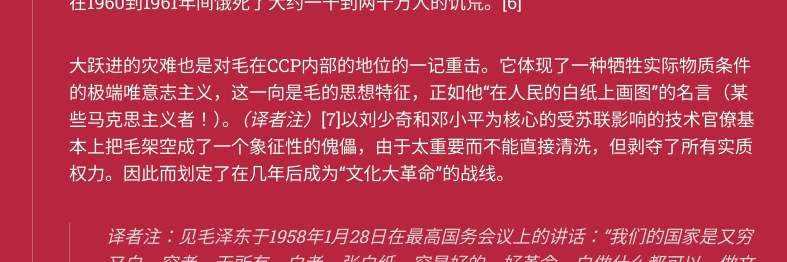
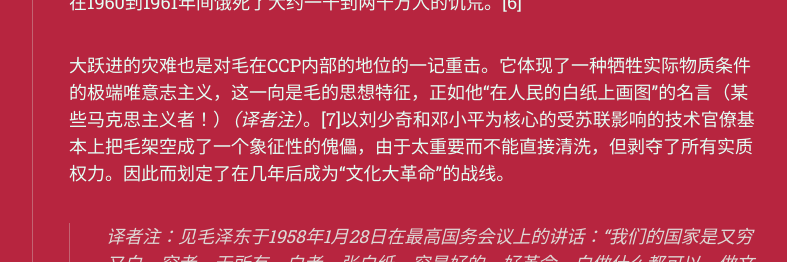
Before and after one commit to scatterdclouds/scatterdclouds.github.io, a Jekyll site: the page built from _posts/2024-12-12-goldner-notes.md, in a window 1280 px wide. Shown: the part 4738-5000 px from the top of the page, without its empty margins (357-1144 px from the left). Built offline with Jekyll 4.4.1, drawn with Linux system fonts in a browser that asks for light colours; nearby versions of some CDN libraries; some web fonts are replaced; comment, search, counter and statistics services are not loaded.

```diff
--- a/_posts/2024-12-12-goldner-notes.md
+++ b/_posts/2024-12-12-goldner-notes.md
@@ -69,7 +69,7 @@ CCP的下一阶段是共产国际的所谓“第三阶段”，在一定程度
 
 因此，1958年，毛在国内发动了所谓的“大跃进”，试图通过让全国各地的农民参与小型工业“后院”生产，取代苏联式的重工业。农民被迫加入“人民公社”，为在10-15年内赶上资本主义西方的经济水平而劳作。所有锅碗瓢盆和家传宝物都被熔炼在后院的小窑里以生产钢铁，工作节奏让人窒息。其结果是农民的劳动力被耗尽而荒废了庄稼种植，导致在1960到1961年间饿死了大约一千到两千万人的饥荒。[6]
 
-大跃进的灾难也是对毛在CCP内部的地位的一记重击。它体现了一种牺牲实际物质条件的极端唯意志主义，这一向是毛的思想特征，正如他“在人民的白纸上画图”的名言（某些马克思主义者！）。*（译者注）*[7]以刘少奇和邓小平为核心的受苏联影响的技术官僚基本上把毛架空成了一个象征性的傀儡，由于太重要而不能直接清洗，但剥夺了所有实质权力。因此而划定了在几年后成为“文化大革命”的战线。
+大跃进的灾难也是对毛在CCP内部的地位的一记重击。它体现了一种牺牲实际物质条件的极端唯意志主义，这一向是毛的思想特征，正如他“在人民的白纸上画图”的名言（某些马克思主义者！）*（译者注）*。[7]以刘少奇和邓小平为核心的受苏联影响的技术官僚基本上把毛架空成了一个象征性的傀儡，由于太重要而不能直接清洗，但剥夺了所有实质权力。因此而划定了在几年后成为“文化大革命”的战线。
 
 > 译者注：见毛泽东于1958年1月28日在最高国务会议上的讲话：“我们的国家是又穷又白，穷者一无所有，白者一张白纸，穷是好的，好革命，白做什么都可以，做文章，画图样，一张白纸好做文章。”
 
```
